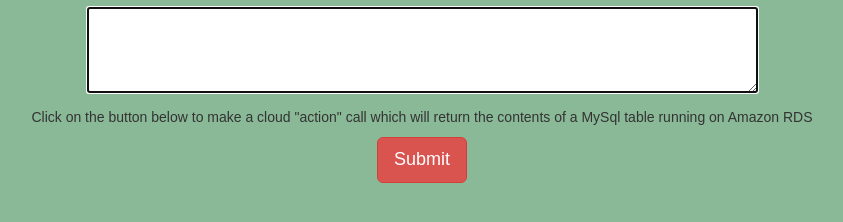
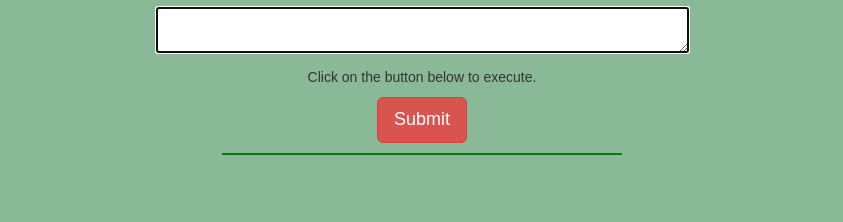
Before and after one commit to briandooley/fh_mysql, a plain HTML site: page client/default/index.html in a window 1280 px wide. Shown: the part 180-402 px from the top of the page, without its empty margins (218-1061 px from the left). Drawn offline with nearby package versions, Linux system fonts and the light colour scheme; files whose address does not match are found by name.

Commit message:
resize display boxes

```diff
--- a/client/default/index.html
+++ b/client/default/index.html
@@ -23,22 +23,20 @@
 		<p></p>
 
 		<form>
-			<textarea rows="4" cols="80" autofocus maxlength="200" required wrap="soft" id="sqlquery"></textarea>
+			<textarea rows="2" cols="63" autofocus maxlength="200" required wrap="soft" id="sqlquery"></textarea>
 
 <!--			Query: <input type="text" name="sqlquery" size="300"> -->
 		</form>
 
-		<p> Click on the button below to make a cloud "action" call which will return
-		  the contents of a MySql table running on Amazon RDS</p>
+		<p> Click on the button below to execute.</p>
 
 		<button type="button" id="run_button" class="btn btn-lg btn-danger"> Submit </button>
-		<!-- <button id='run_button'> Get Table Contents </button> -->
 
 		<p></p>
 		<p></p>
 		<p></p>
 
-		<div id="sqlResults" width="40px" style="background-color:#BDF7A3;">
+		<div id="sqlResults" width="40px" style="background-color:#BDF7A3; border:1px solid green; width:400px" border="border:2px solid border-color:#BDF7A3;";>
 		</div>
 	</center>
 
```
